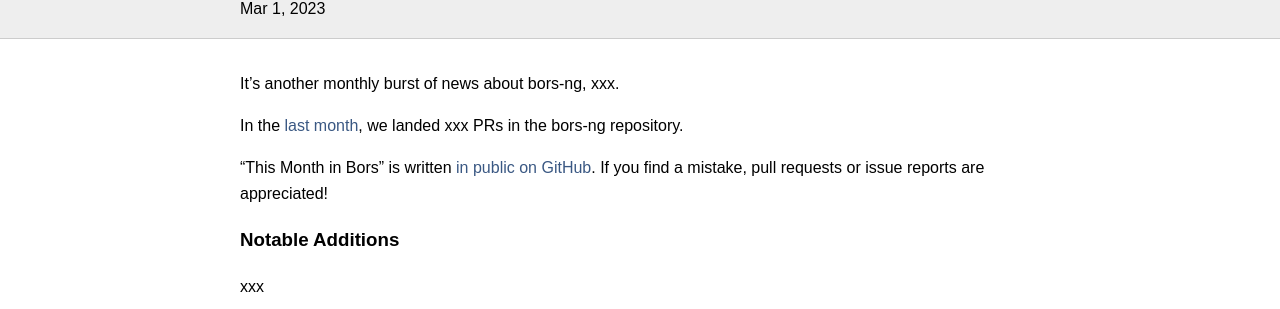
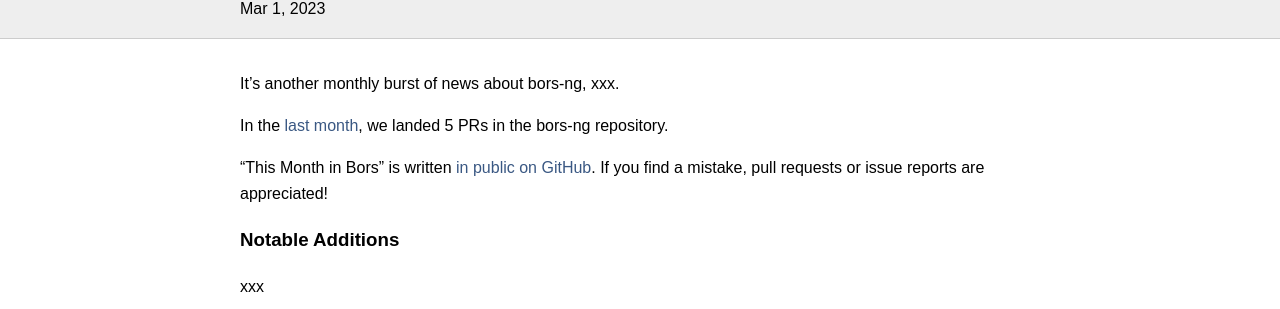
Before and after one commit to bors-ng/bors-ng.github.io, a Jekyll site: the page built from _posts/2023-03-01-tmib-74.md, in a window 1280 px wide. Shown: the part 115-424 px from the top of the page. Built offline with Jekyll 4.4.1, drawn with Linux system fonts in a browser that asks for light colours.

Commit message:
Update link and count for PRs

```diff
--- a/_posts/2023-03-01-tmib-74.md
+++ b/_posts/2023-03-01-tmib-74.md
@@ -8,8 +8,8 @@
 
 It's another monthly burst of news about bors-ng, xxx.
 
-In the [last month](https://github.com/bors-ng/bors-ng/pulls?q=is%3Apr+is%3Amerged+closed%3A2023-01-01..2023-01-31),
-we landed xxx PRs in the bors-ng repository.
+In the [last month](https://github.com/bors-ng/bors-ng/pulls?q=is%3Apr+is%3Amerged+closed%3A2023-02-01..2023-02-28),
+we landed 5 PRs in the bors-ng repository.
 
 "This Month in Bors" is written [in public on GitHub][GitHub for TMiB].
 If you find a mistake, pull requests or issue reports are appreciated!
```
